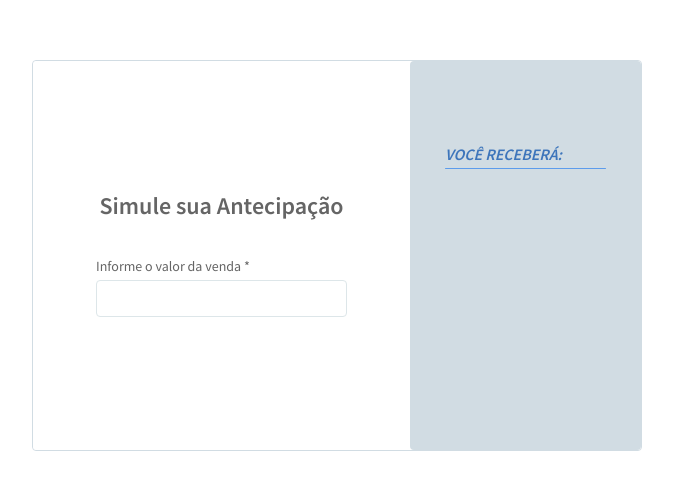
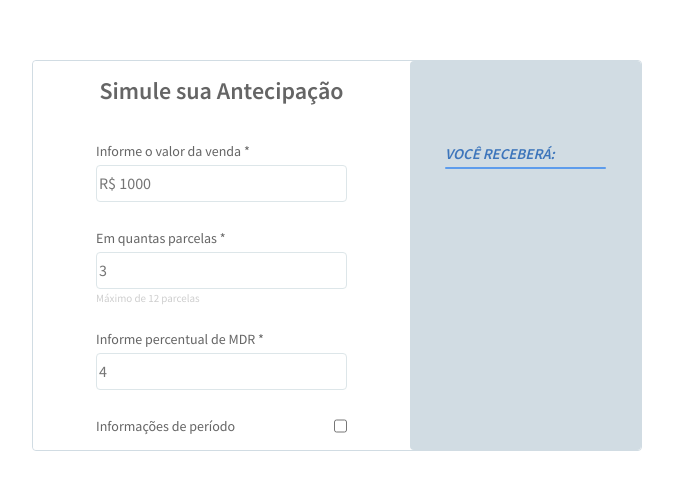
Before and after one commit to tiblazy/desafio-vaga-front-end, a React (Create React App) app: page / in a window 1280 px wide. Shown: the part 145-634 px from the top of the page, without its empty margins (303-976 px from the left). Built offline with nearby package versions, Linux system fonts and the light colour scheme.

Commit message:
fix: yup e formulário validando mais de um campo

```diff
--- a/src/components/Form/index.jsx
+++ b/src/components/Form/index.jsx
@@ -3,24 +3,22 @@ import { ChallengeContext } from "../../contexts/challenge";
 
 import { useForm } from "react-hook-form";
 import { yupResolver } from "@hookform/resolvers/yup";
-import { calculateSchema } from "../../schemas";
+import { CalculateSchema } from "../../schemas";
 
 import { TextField } from "../TextField";
 import { Typograph } from "../Typograph";
 import { Error } from "../Error";
 
+import "../Main/main.css";
 import "./form.css";
 import "../Input/input.css";
 
 export const Form = () => {
-  const [amount, setAmount] = useState(0);
-  const [installments, setInstallments] = useState(0);
-  const [mdr, setMdr] = useState(0);
-  const [days, setDays] = useState([]);
+  const [listDays, setListDays] = useState([]);
 
   const { calculate } = useContext(ChallengeContext);
 
-  const formSchema = calculateSchema();
+  const formSchema = CalculateSchema();
   const {
     register,
     handleSubmit,
@@ -30,24 +28,27 @@ export const Form = () => {
   });
 
   const handleOnSubmit = (data) => {
-    setAmount(data.amount);
-    // setInstallments(data.installments);
-    // setMdr(data.mdr);
-    // setDays(data.days);
+    console.log(data);
+    const array = ["30", "60", "90"];
+    const array2 = [];
+    for (let i = 0; i < array.length; i++) {
+      array2.push((i + 1) * Number(array.length[i]));
+      // setListDays([...listDays, (i + 1) * array.length[i]]);
+    }
+    console.log(array2);
 
-    console.log(data);
-
-    // calculate({
-    //   amount: data.amount,
-    //   installments: 4,
-    //   mdr: 3,
-    // });
-    calculate({
-      amount,
-      installments: 3,
-      mdr: 4,
-      days: [30, 60, 90, 120, 150, 300],
-    });
+    data.days
+      ? calculate({
+          amount: data.amount,
+          installments: data.installments,
+          mdr: data.mdr,
+          days: listDays,
+        })
+      : calculate({
+          amount: data.amount,
+          installments: data.installments,
+          mdr: data.mdr,
+        });
   };
 
   return (
@@ -61,12 +62,12 @@ export const Form = () => {
         <input
           className="label__input"
           type="number"
-          name="amount"
+          placeholder="R$ 1000"
           {...register("amount")}
         />
         <Error>{errors.amount?.message}</Error>
       </TextField>
-      {/*
+
       <TextField textInstallments={true}>
         <Typograph
           textFieldClass={"text-field--installments"}
@@ -76,7 +77,7 @@ export const Form = () => {
         <input
           className="label__input label__input--installments"
           type="number"
-          name="installments"
+          placeholder="3"
           {...register("installments")}
         />
         <Typograph
@@ -95,11 +96,22 @@ export const Form = () => {
         <input
           className="label__input"
           type="number"
-          name="mdr"
+          placeholder="4"
           {...register("mdr")}
         />
         <Error>{errors.mdr?.message}</Error>
-      </TextField> */}
+      </TextField>
+
+      <TextField textBox={true}>
+        <Typograph
+          textFieldClass={"text-field"}
+          typographClass={"main__label main__label--checkbox"}
+          text={"Informações de período"}
+        />
+        <input type="checkbox" {...register("days")} />
+      </TextField>
+
+      <button type="submit" hidden />
     </form>
   );
 };
--- a/src/components/Input/input.css
+++ b/src/components/Input/input.css
@@ -4,6 +4,8 @@
   width: 251px;
   height: 37px;
   margin-top: 6px;
+
+  padding: 2px;
 
   border: 1px solid #dde6e9;
 
--- a/src/components/Item/index.jsx
+++ b/src/components/Item/index.jsx
@@ -11,7 +11,7 @@ export const Item = ({ item }) => {
     <>
       {item[0] === "1" ? (
         <>
-          <span className="side-bar-typograph side-bar__day">"Amanhã: "</span>
+          <span className="side-bar-typograph side-bar__day">Amanhã: </span>
           <span className="side-bar-typograph side-bar__results">
             {`${toCurrency(item[1])}`}
           </span>
--- a/src/components/List/index.jsx
+++ b/src/components/List/index.jsx
@@ -20,7 +20,7 @@ export const List = () => {
       {results &&
         entries.map((item) => (
           <li key={item[0]}>
-              <Item item={item}/>
+            <Item item={item} />
           </li>
         ))}
     </ul>
--- a/src/components/List/list.css
+++ b/src/components/List/list.css
@@ -1,8 +1,10 @@
 .days__list {
+  display: flex;
+  flex-direction: column;
+  gap: 4px;
+
   width: 160px;
   height: 184px;
 
-
   overflow: hidden;
-  overflow-y: scroll;
 }
--- a/src/components/TextField/index.jsx
+++ b/src/components/TextField/index.jsx
@@ -1,10 +1,16 @@
 import "./textfield.css";
 
-export const TextField = ({ children, textInstallments = false }) => {
+export const TextField = ({
+  children,
+  textInstallments = false,
+  textBox = false,
+}) => {
   return (
     <>
       {textInstallments ? (
         <div className={"text-field--intallments"}>{children}</div>
+      ) : textBox ? (
+        <div className={"text-field--checkbox"}>{children}</div>
       ) : (
         <div className={"text-field"}>{children}</div>
       )}
--- a/src/components/TextField/textfield.css
+++ b/src/components/TextField/textfield.css
@@ -6,3 +6,7 @@
 .text-field--installments {
   height: 78px;
 }
+
+.text-field--checkbox {
+  display: flex;
+}
--- a/src/components/Typograph/typograph.css
+++ b/src/components/Typograph/typograph.css
@@ -22,8 +22,13 @@
   color: #cecece;
 }
 
+.main__label--checkbox {
+  display: flex;
+  width: 100%;
+}
+
 .side-bar-typograph {
-  font-size: 16px;
+  font-size: 15px;
   font-style: italic;
   font-weight: 700;
 
--- a/src/schemas/index.jsx
+++ b/src/schemas/index.jsx
@@ -1,28 +1,30 @@
 import * as yup from "yup";
 
-export const calculateSchema = () => {
+export const CalculateSchema = () => {
   const schema = yup.object().shape({
     amount: yup
       .number()
       .integer()
-      .typeError("Campo obrigatório, necessariamente um numérico")
+      .typeError("Campo obrigatório")
       .min(1000, "Valor mínimo: 1000")
       .max(100000000, "Valor máximo: 100000000")
       .required("Campo obrigatório"),
-    // installments: yup
-    //   .number()
-    //   .integer()
-    //   .typeError("Campo obrigatório, necessariamente um numérico")
-    //   .min(1, "Valor mínimo: 1")
-    //   .max(12, "Valor máximo: 12")
-    //   .required("Campo obrigatório"),
-    // mdr: yup
-    //   .number()
-    //   .integer()
-    //   .typeError("Campo obrigatório, necessariamente um numérico")
-    //   .max(99, "Valor máximo: 99")
-    //   .required("Campo obrigatório"),
+    installments: yup
+      .number()
+      .integer()
+      .typeError("Campo obrigatório")
+      .min(1, "Valor mínimo: 1")
+      .max(12, "Valor máximo: 12")
+      .required("Campo obrigatório"),
+    mdr: yup
+      .number()
+      .integer()
+      .typeError("Campo obrigatório")
+      .max(99, "Valor máximo: 99")
+      .required("Campo obrigatório"),
   });
 
   return schema;
 };
+
+// days: yup.boolean().notRequired(),
```
